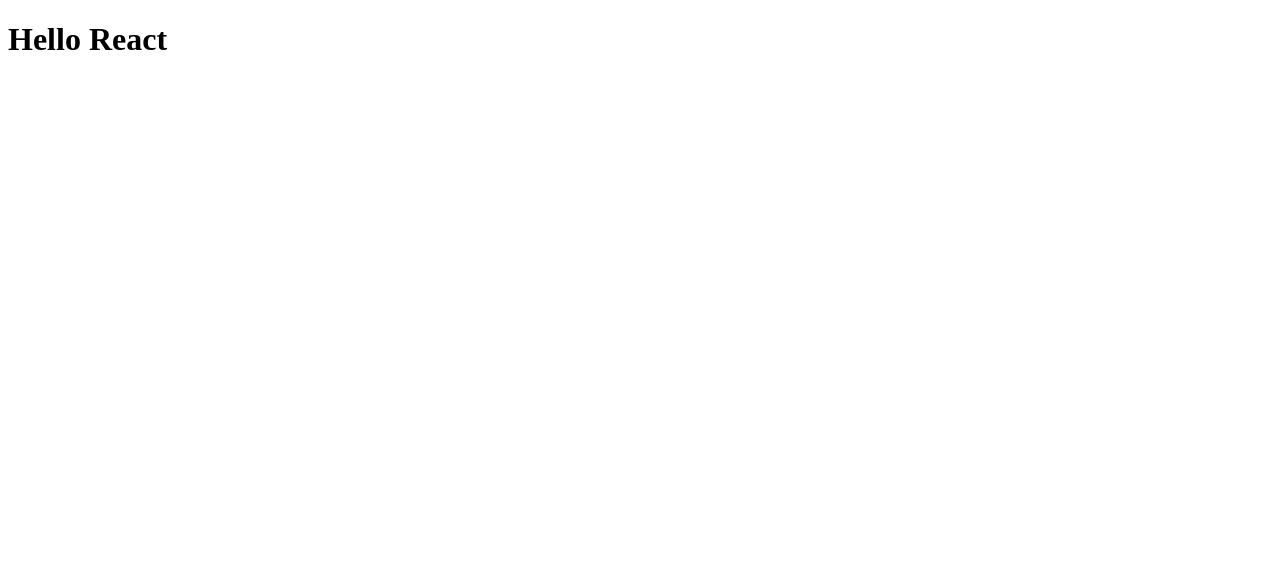
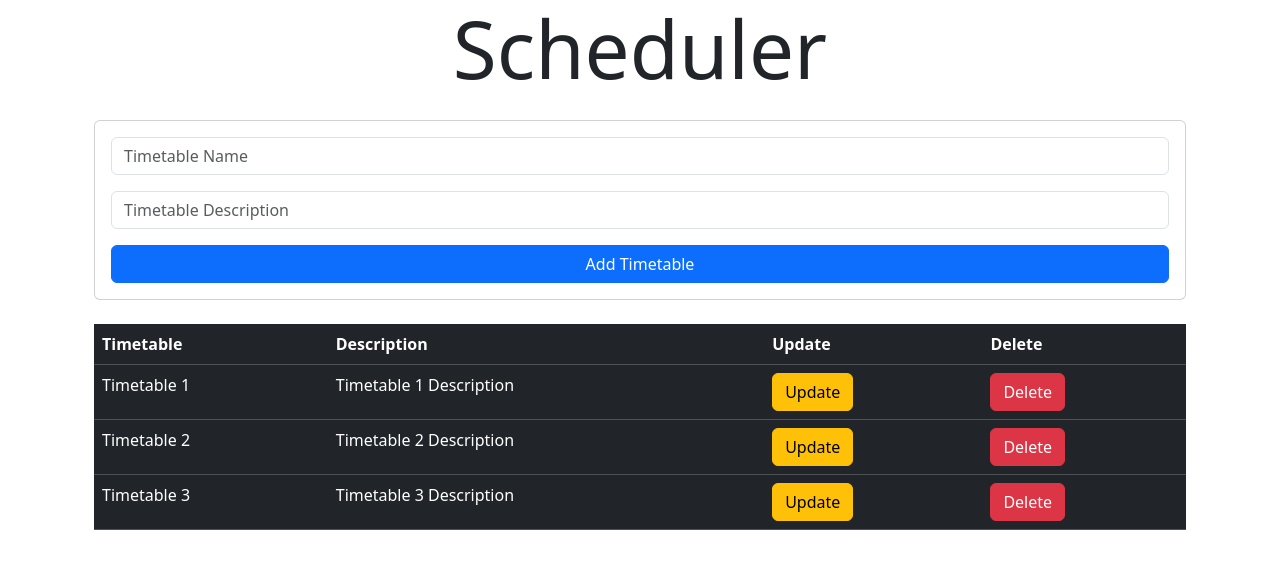
Before and after one commit to ecrent/congenial-fortnight, a React (Create React App) app in the folder client/: page / in a window 1280 px wide. Shown: the top 568 px of the page. Built offline with nearby package versions, Linux system fonts and the light colour scheme.

Commit message:
Create basic layout for the site, add routes, add timetablescontext.js file

```diff
--- a/client/package.json
+++ b/client/package.json
@@ -9,6 +9,7 @@
     "@testing-library/user-event": "^13.5.0",
     "react": "^19.0.0",
     "react-dom": "^19.0.0",
+    "react-router-dom": "^7.2.0",
     "react-scripts": "5.0.1",
     "web-vitals": "^2.1.4"
   },
--- a/client/public/index.html
+++ b/client/public/index.html
@@ -15,15 +15,10 @@
       user's mobile device or desktop. See https://developers.google.com/web/fundamentals/web-app-manifest/
     -->
     <link rel="manifest" href="%PUBLIC_URL%/manifest.json" />
-    <!--
-      Notice the use of %PUBLIC_URL% in the tags above.
-      It will be replaced with the URL of the `public` folder during the build.
-      Only files inside the `public` folder can be referenced from the HTML.
+    <link href="https://cdn.jsdelivr.net/npm/bootstrap@5.3.3/dist/css/bootstrap.min.css" rel="stylesheet" integrity="sha384-QWTKZyjpPEjISv5WaRU9OFeRpok6YctnYmDr5pNlyT2bRjXh0JMhjY6hW+ALEwIH" crossorigin="anonymous">
+<script src="https://cdn.jsdelivr.net/npm/bootstrap@5.3.3/dist/js/bootstrap.bundle.min.js" integrity="sha384-YvpcrYf0tY3lHB60NNkmXc5s9fDVZLESaAA55NDzOxhy9GkcIdslK1eN7N6jIeHz" crossorigin="anonymous"></script>
+    <link rel="stylesheet" href="%https://cdnjs.cloudflare.com/ajax/libs/font-awesome/6.7.2/css/all.min.css" />
 
-      Unlike "/favicon.ico" or "favicon.ico", "%PUBLIC_URL%/favicon.ico" will
-      work correctly both with client-side routing and a non-root public URL.
-      Learn how to configure a non-root public URL by running `npm run build`.
-    -->
     <title>React App</title>
   </head>
   <body>
--- a/client/src/App.jsx
+++ b/client/src/App.jsx
@@ -1,14 +1,26 @@
 import React from 'react';
+import { BrowserRouter as Router, Routes, Route } from 'react-router-dom';
+import Home from './routes/Home';
+import TimetablesPage from './routes/TimetablesPage';
+import UpdatePage from './routes/UpdatePage';
+import UserPage from './routes/UserPage';
+import { TimetablesProvider } from './context/TimetablesContext';  // Updated import
 
 function App() {
   return (
-    <div className="App">
-      <header className="App-header">
-        <h1>Hello React</h1>
-      </header>
-    </div>
+    <TimetablesProvider>
+      <div className='container'>
+        <Router>
+          <Routes>
+            <Route path="/" element={<Home />} />
+            <Route path="/user/timetables" element={<TimetablesPage />} />
+            <Route path="/user/timetables/:id/update" element={<UpdatePage />} />
+            <Route path="/user" element={<UserPage />} />
+          </Routes>
+        </Router>
+      </div>
+    </TimetablesProvider>
   );
 }
 
-// Make sure you have this export statement
 export default App;
--- /dev/null
+++ b/client/src/components/AddTimetables.jsx
@@ -0,0 +1,35 @@
+import React from 'react'
+
+const AddTimetables = () => {
+  return (
+    <div className="container-fluid my-4">
+      <div className="card">
+        <div className="card-body">
+          <form action="">
+            <div className="mb-3">
+              <input
+                type="text"
+                className="form-control"
+                placeholder="Timetable Name"
+              />
+            </div>
+            <div className="mb-3">
+              <input
+                type="text"
+                className="form-control"
+                placeholder="Timetable Description"
+              />
+            </div>
+            <div>
+              <button type="submit" className="btn btn-primary w-100">
+                Add Timetable
+              </button>
+            </div>
+          </form>
+        </div>
+      </div>
+    </div>
+  )
+}
+
+export default AddTimetables
--- /dev/null
+++ b/client/src/components/Header.jsx
@@ -0,0 +1,11 @@
+import React from 'react'
+
+const Header = () => {
+  return (
+    <div className="container-fluid">
+        <h1 className="font-weight-light display-1 text-center">Scheduler</h1>
+    </div>
+  )
+}
+
+export default Header
--- /dev/null
+++ b/client/src/components/TimetablesList.jsx
@@ -0,0 +1,42 @@
+import React from 'react'
+
+const TimetablesList = () => {
+  return (
+    <div className="container-fluid">
+      <div className="table-responsive">
+        <table className="table table-hover table-dark w-100">
+          <thead>
+            <tr className="bg-primary">
+              <th scope="col">Timetable</th>
+              <th scope="col">Description</th>
+              <th scope="col">Update</th>
+              <th scope="col">Delete</th>
+            </tr>
+          </thead>
+          <tbody>
+            <tr>
+              <td>Timetable 1</td>
+              <td>Timetable 1 Description</td>
+              <td><button className="btn btn-warning">Update</button></td>
+              <td><button className="btn btn-danger">Delete</button></td>
+            </tr>
+            <tr>
+              <td>Timetable 2</td>
+              <td>Timetable 2 Description</td>
+              <td><button className="btn btn-warning">Update</button></td>
+              <td><button className="btn btn-danger">Delete</button></td>
+            </tr>
+            <tr>
+              <td>Timetable 3</td>
+              <td>Timetable 3 Description</td>
+              <td><button className="btn btn-warning">Update</button></td>
+              <td><button className="btn btn-danger">Delete</button></td>
+            </tr>
+          </tbody>
+        </table>
+      </div>
+    </div>
+  )
+}
+
+export default TimetablesList
--- /dev/null
+++ b/client/src/context/TimetablesContext.js
@@ -0,0 +1,15 @@
+import React, {useState, createContext} from 'react';
+
+export const TimetablesContext = createContext();
+
+export const TimetablesProvider = (props) => {
+  const [timetables, setTimetables] = useState([
+
+  ]);
+
+  return (
+    <TimetablesContext.Provider value={[timetables, setTimetables]}>
+      {props.children}
+    </TimetablesContext.Provider>
+  );
+}
--- /dev/null
+++ b/client/src/routes/Home.jsx
@@ -0,0 +1,16 @@
+import React from 'react'
+import AddTimetables from '../components/AddTimetables'
+import Header from '../components/Header'
+import TimetablesList from '../components/TimetablesList'
+
+const Home = () => {
+  return (
+    <div>
+      <Header />
+      <AddTimetables />
+      <TimetablesList />
+    </div>
+  )
+}
+
+export default Home
--- /dev/null
+++ b/client/src/routes/TimetablesPage.jsx
@@ -0,0 +1,7 @@
+import React from 'react';
+
+function TimetablesPage() {
+  return <div>Timetables Page</div>;
+}
+
+export default TimetablesPage;
--- /dev/null
+++ b/client/src/routes/UpdatePage.jsx
@@ -0,0 +1,7 @@
+import React from 'react';
+
+function UpdatePage() {
+  return <div>Update Page</div>;
+}
+
+export default UpdatePage;
--- /dev/null
+++ b/client/src/routes/UserPage.jsx
@@ -0,0 +1,7 @@
+import React from 'react';
+
+function UserPage() {
+  return <div>User Page</div>;
+}
+
+export default UserPage;
```
Also changed, not shown: 1 other file (tests, documents, lock files or other folders).
